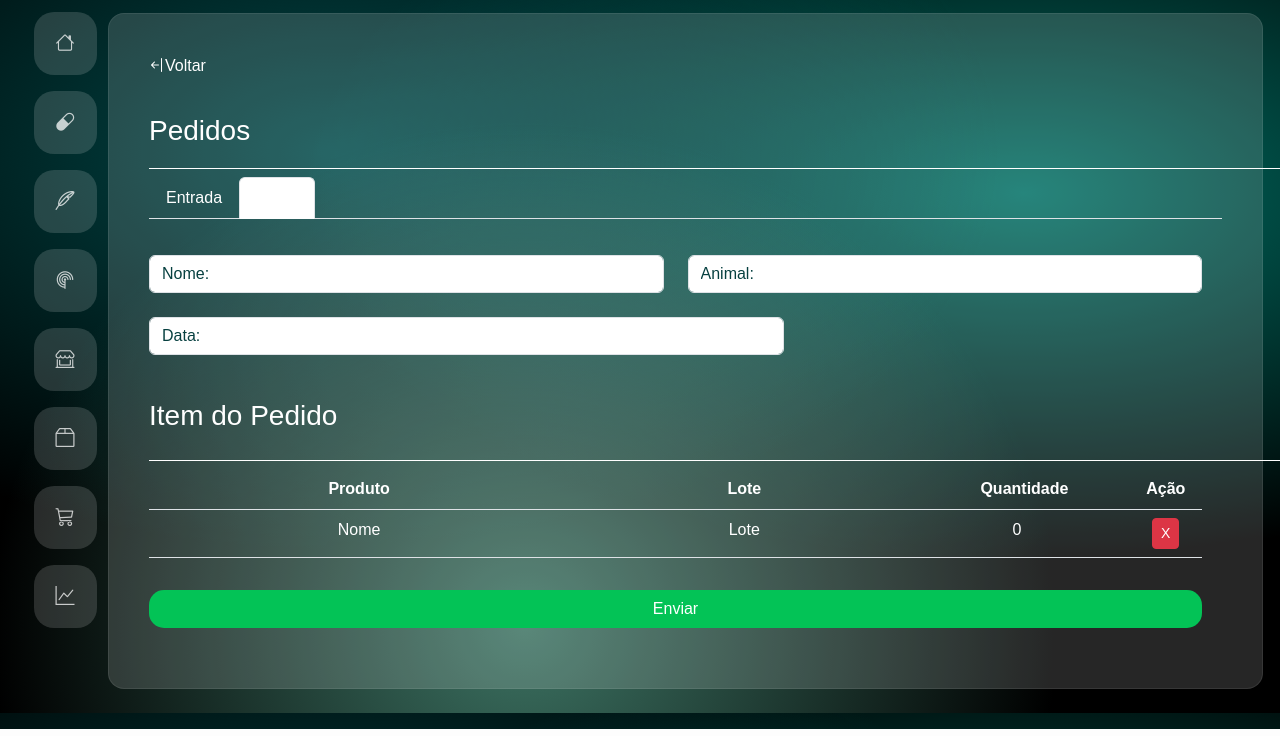
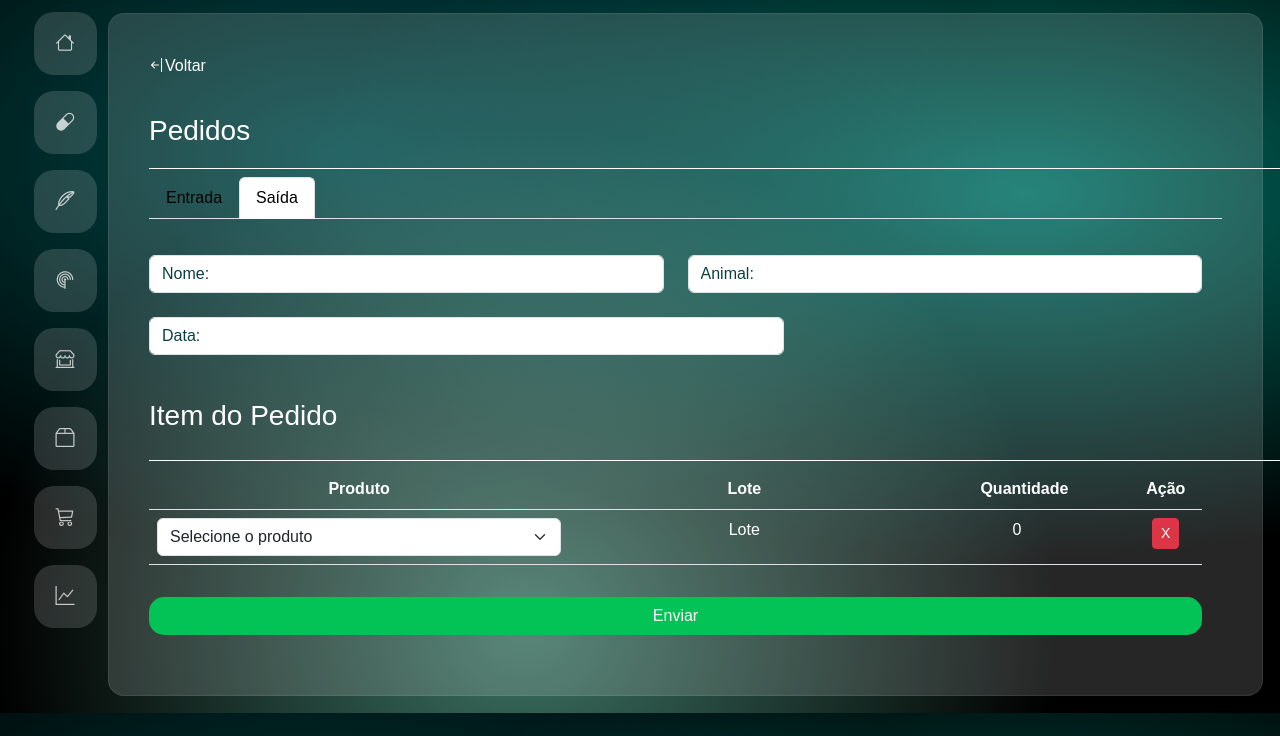
Before and after one commit to VETALLIS/Projeto, a Flask app: page /pedido in a window 1280 px wide, after a click on "Saída". Shown: the part 87-823 px from the top of the page. Run offline with Flask 3, Linux system fonts and the light colour scheme; tables that the repository leaves empty hold one stand-in row (values such as "Sample post").

Commit message:
Update pedido.html

```diff
--- a/templates/pedido.html
+++ b/templates/pedido.html
@@ -9,18 +9,18 @@
 <ul class="nav nav-tabs mb-3" id="tipoPedido" role="tablist">
     <li class="nav-item" role="presentation">
         <button class="nav-link active" data-bs-toggle="tab" data-bs-target="#entrada" type="button"
-            style="color: white;" onclick="
+            style="color: black;" onclick="
                 this.style.color='#074040';
-                document.querySelector('[data-bs-target=\'#entrada\']').style.color='white';
+                document.querySelector('[data-bs-target=\'#entrada\']').style.color='black';
             ">
             Entrada
         </button>
     </li>
     <li class="nav-item" role="presentation">
-        <button class="nav-link" data-bs-toggle="tab" data-bs-target="#saida" type="button" style="color: white;"
+        <button class="nav-link" data-bs-toggle="tab" data-bs-target="#saida" type="button" style="color: black;"
             onclick="
                 this.style.color='#074040';
-                document.querySelector('[data-bs-target=\'#saida\']').style.color='white';
+                document.querySelector('[data-bs-target=\'#saida\']').style.color='black';
             ">
             Saída
         </button>
@@ -45,7 +45,8 @@
                             <select name="fornecedor_fornecedor_id" class="form-select">
                                 <option value=""> Selecione um fornecedor</option>
                                 {% for f in fornecedor%}
-                                    <option value="{{ f.fornecedor_id }}" style="color: black;">{{ f.fornecedor_nome }}</option>
+                                <option value="{{ f.fornecedor_id }}" style="color: black;">{{ f.fornecedor_nome }}
+                                </option>
                                 {% endfor %}
                             </select>
                         </div>
@@ -156,10 +157,17 @@
 
                 <template id="templateItemSaida">
                     <tr>
-                        <td><input type="text" name="item_pedido_saida_nome"
-                                class="bg-transparent text-white border-0 form w-100 text-center" placeholder="Nome">
+                        <td>
+                            <select name="item_pedido_saida_nome" class="form-select">
+                                <option value=""> Selecione o produto</option>
+                                {% for p in produto%}
+                                <option value="{{ p.produto_id }}" style="color: black;">{{ p.produto_nome }}
+                                </option>
+                                {% endfor %}
+                            </select>
                         </td>
-                        <td><input type="text" name="item_pedido_saida_lote"
+                        <td>
+                            <input type="text" name="item_pedido_saida_lote"
                                 class="bg-transparent text-white border-0 form w-100 text-center" placeholder="Lote">
                         </td>
                         <td><input type="number" name="item_pedido_saida_quantidade"
```
